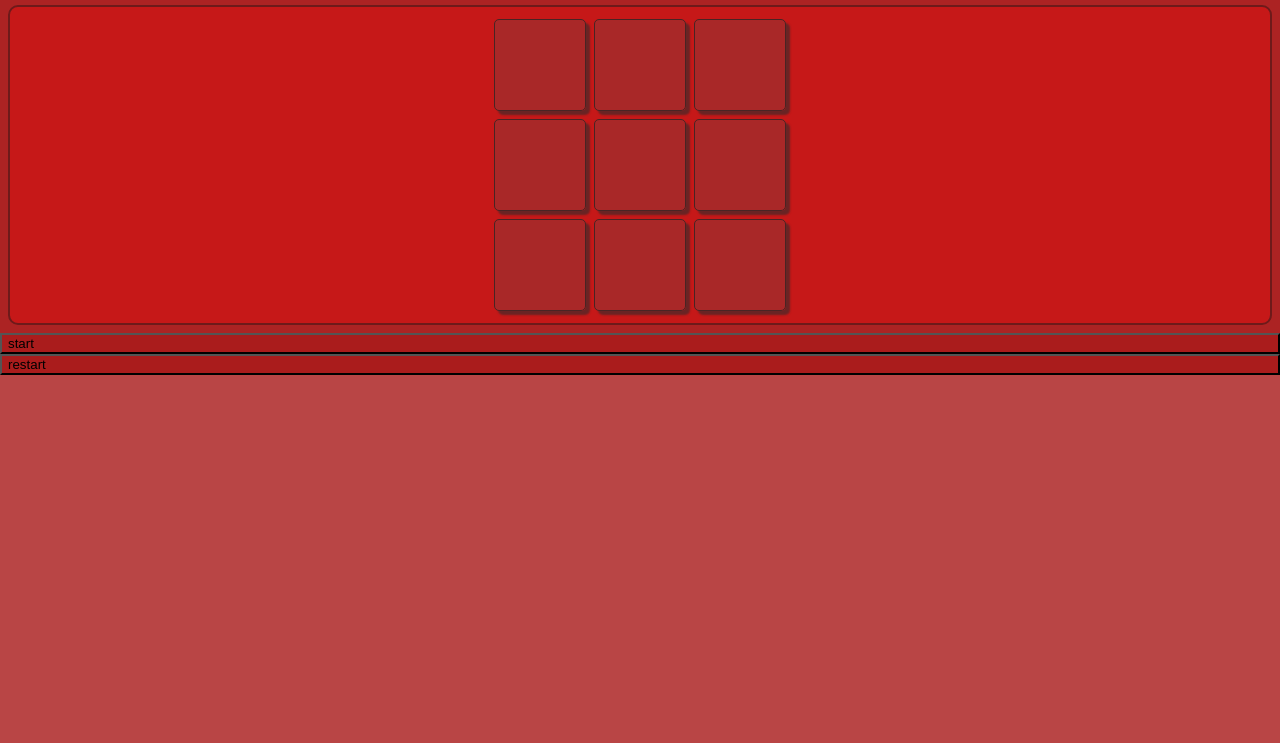
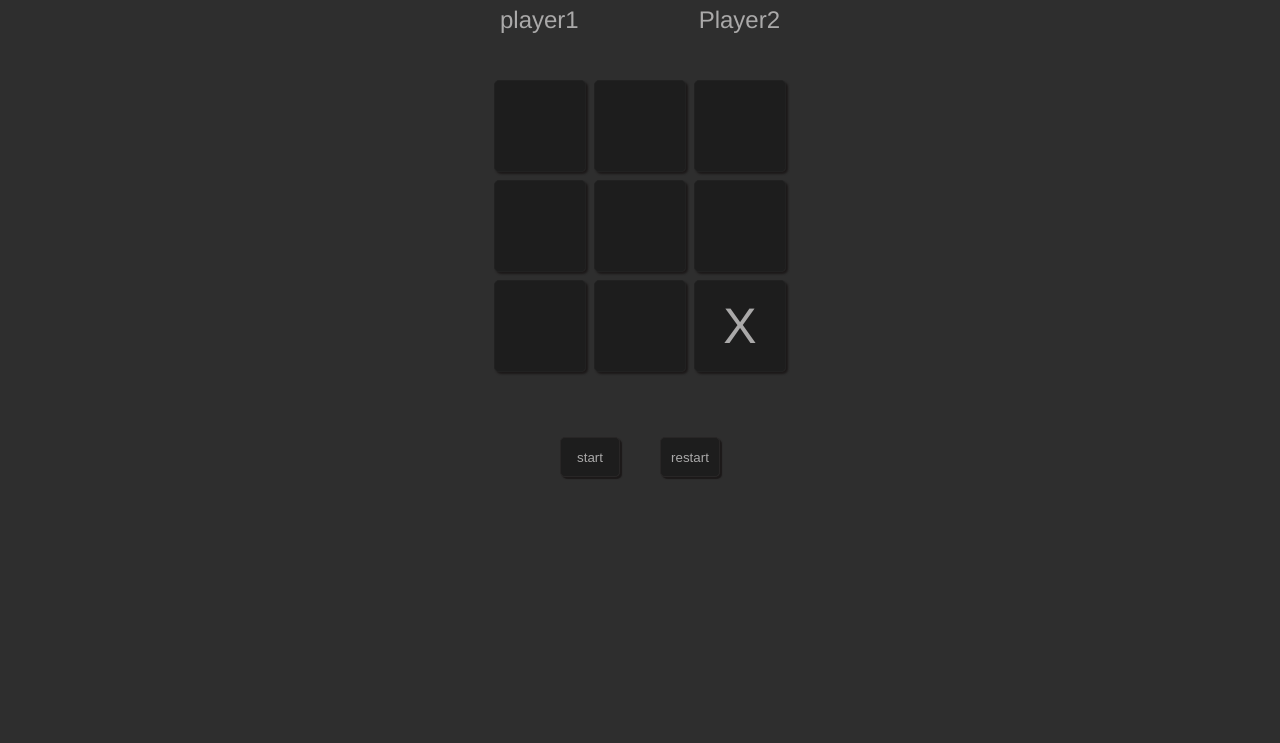
Before and after one commit to bishaMoh/tic-tac-toe, a plain HTML site: page index.html in a window 1280 px wide. Shown: the part 57-800 px from the top of the page. Drawn offline with Linux system fonts and the light colour scheme.

Commit message:
changing the theme

```diff
--- a/index.html
+++ b/index.html
@@ -7,6 +7,7 @@
     <link rel="stylesheet" href="./styles.css">
 </head>
 <body>
+    <h1>Tic Tac Toe</h1>
     <div class="players">
         <div class="player1">
             <p>player1</p>
@@ -35,7 +36,7 @@
         <div class="board"></div>
         <div class="board"></div>
         <div class="board"></div>
-        <div class="board"></div>
+        <div class="board">X</div>
     </div>
 
     <div id="btns">
--- a/styles.css
+++ b/styles.css
@@ -1,24 +1,44 @@
 
 * {
- display: flex;
+
  justify-content: center;
  flex-direction: column;
  margin: 0px;
- background-color: #aa1d1dd1;
+
+ color: #aaa9a9;
 }
 
-title {
+body {
+    display: flex;
+    font-family: 'Franklin Gothic Medium', 'Arial Narrow', Arial, sans-serif;
+    font-size: 1em;
+    color: #aaa9a9;
+    background-color: #000000d1;
+}
+
+h1 {
     align-self: center;
+}
+
+.players {
+    align-items: center;
+    align-self: center;
+    flex-direction: row;
+    display: flex;
+    width: 400px;
+    justify-content: space-around;
+    height: 80px;
+    font-size: 1.5em;
 }
 
 .container {
     display: grid;
     grid-template: 100px 100px 100px / 100px 100px 100px;
-    background-color: #d21414b1;
+    /* background-color: #090909; */
     border-radius: 10px;
     margin: 8px;
     /* box-shadow: 7px 7px 3px #692424; */
-    border: 2px solid #6e1a1a;
+
     padding: 8px;
 }
 
@@ -26,18 +46,31 @@ title {
     display: flex;
     justify-content: center;
     align-items: center;
-    border: 1px solid #492424;
     border-radius: 5px;
     font-size: 50px;
-    background-color: #a12d2dc3;
-    gap: 2px;
+    background-color: #181818c3;
     margin: 4px;
-    box-shadow: 4px 4px 2px #692424;
-    color: rgb(250, 179, 38);
-    font-family: 'Franklin Gothic Medium', 'Arial Narrow', Arial, sans-serif;
+    box-shadow: 2px 2px 2px #1c1919;
+    border: 1px solid rgb(33, 33, 33);
 
 }
 
 div .board:hover {
-    background-color: #7e0606;
+    background-color: #535353;
 }
+
+#btns {
+    display: grid;
+        grid-template: 40px / 60px 60px;
+        gap: 40px;
+        margin: 45px;
+}
+
+#start,
+#restart {
+    border-radius: 5px;
+    border: 1px solid rgb(40, 38, 38);
+    background-color: #181818c3;
+    box-shadow: 2px 2px 1px #1c1919;
+
+}
```
